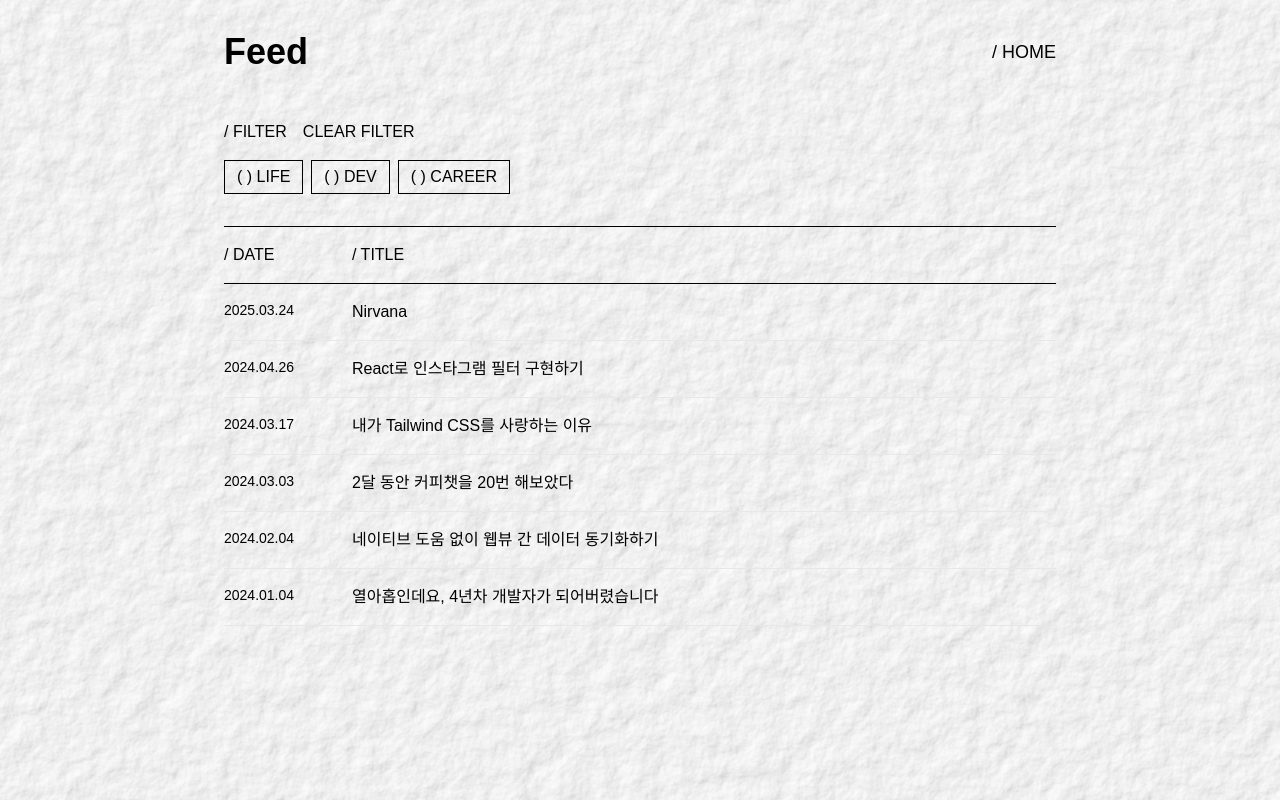
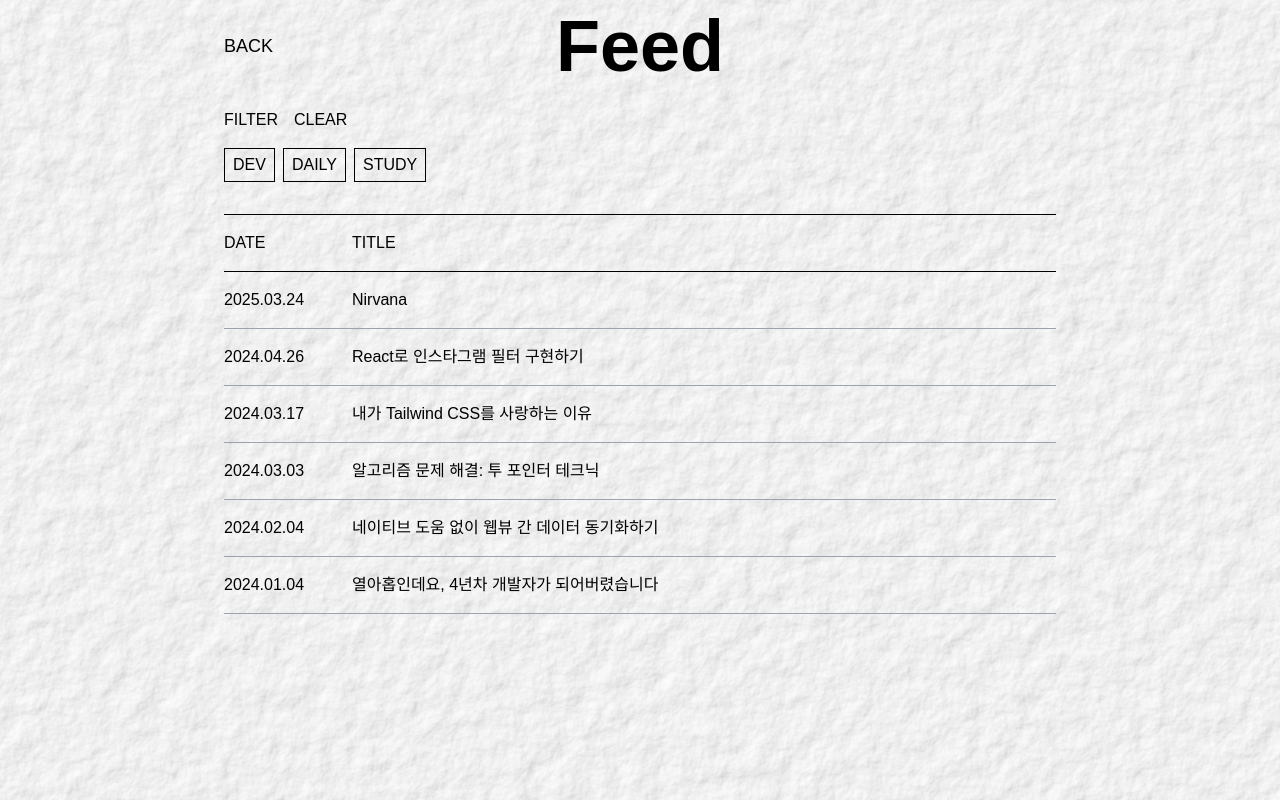
Before and after one commit to LESANF/lesacat-blog, a Next.js app: page /feed in a window 1280 px wide. Built offline with nearby package versions, Linux system fonts and the light colour scheme; a web font is replaced by a local one.

Commit message:
feat: feed 부분 배치 디자인 수정

```diff
--- a/src/app/feed/page.tsx
+++ b/src/app/feed/page.tsx
@@ -25,44 +25,53 @@ export default function Feed() {
       ? posts.filter((post) => activeCategories.includes(post.category))
       : posts;
 
+  const categoryNames = {
+    DEV: "DEV",
+    DAILY: "DAILY",
+    STUDY: "STUDY",
+  };
+
   return (
     <div className="min-h-screen">
-      <div className="max-w-4xl mx-auto p-8">
+      <div className="max-w-4xl mx-auto p-4 md:p-8">
         {/* Header */}
-        <div className="flex justify-between items-center mb-12">
-          <h1 className="text-4xl font-bold text-black">Feed</h1>
+        <div className="flex justify-between items-center mb-8 md:mb-12">
           <Link
             href="/"
             className="text-lg font-medium text-black hover:underline decoration-2 underline-offset-4"
           >
-            / HOME
+            BACK
           </Link>
+          <h1 className="text-5xl md:text-7xl font-black text-black absolute left-1/2 transform -translate-x-1/2">
+            Feed
+          </h1>
+          <div className="w-16"></div> {/* Spacer for center alignment */}
         </div>
 
         {/* Filters */}
-        <div className="mb-8 space-y-4">
-          <div className="flex flex-wrap gap-4 items-center">
-            <span className="text-black font-medium">/ FILTER</span>
+        <div className="mb-6 md:mb-8">
+          <div className="flex flex-col sm:flex-row gap-4 sm:items-center mb-4">
+            <span className="text-black font-medium">FILTER</span>
             <button
               onClick={clearFilters}
-              className="text-black hover:underline decoration-2 underline-offset-4"
+              className="text-black font-medium hover:underline decoration-2 underline-offset-4 self-start"
             >
-              CLEAR FILTER
+              CLEAR
             </button>
           </div>
 
-          <div className="flex flex-wrap gap-2">
-            {(["LIFE", "DEV", "CAREER"] as Category[]).map((category) => (
+          <div className="flex flex-wrap gap-2 justify-center sm:justify-start">
+            {(["DEV", "DAILY", "STUDY"] as Category[]).map((category) => (
               <button
                 key={category}
                 onClick={() => toggleCategory(category)}
-                className={`px-3 py-1 border border-black transition-colors ${
+                className={`px-2 py-1 border border-black transition-colors text-sm md:text-base ${
                   activeCategories.includes(category)
                     ? "bg-black text-white"
                     : "bg-transparent text-black hover:bg-gray-100"
                 }`}
               >
-                ( ) {category}
+                {categoryNames[category]}
               </button>
             ))}
           </div>
@@ -70,10 +79,10 @@ export default function Feed() {
 
         {/* Posts Table */}
         <div className="border-t border-black">
-          {/* Table Header */}
-          <div className="flex border-b border-black py-4">
-            <div className="w-32 text-black font-medium">/ DATE</div>
-            <div className="flex-1 text-black font-medium">/ TITLE</div>
+          {/* Table Header - Desktop */}
+          <div className="hidden md:flex border-b border-black py-4">
+            <div className="w-32 text-black font-medium">DATE</div>
+            <div className="flex-1 text-black font-medium">TITLE</div>
           </div>
 
           {/* Posts */}
@@ -81,10 +90,27 @@ export default function Feed() {
             <Link
               key={post.id}
               href={`/posts/${post.slug}`}
-              className="flex border-b border-gray-200 py-4 hover:bg-gray-100 transition-colors"
+              className="block border-b border-gray-400 py-3 md:py-4 hover:bg-black hover:bg-opacity-5 transition-colors"
             >
-              <div className="w-32 text-black text-sm">{post.date}</div>
-              <div className="flex-1 text-black">{post.title}</div>
+              {/* Mobile Layout */}
+              <div className="md:hidden space-y-2">
+                <div className="flex justify-between items-start gap-2">
+                  <h3 className="text-black font-medium text-sm leading-tight flex-1">
+                    {post.title}
+                  </h3>
+                  <span className="text-xs text-gray-600 whitespace-nowrap">
+                    {post.date}
+                  </span>
+                </div>
+              </div>
+
+              {/* Desktop Layout */}
+              <div className="hidden md:flex items-center">
+                <div className="w-32 text-black text-base font-medium">
+                  {post.date}
+                </div>
+                <div className="flex-1 text-black text-base">{post.title}</div>
+              </div>
             </Link>
           ))}
         </div>
--- a/src/data/posts.ts
+++ b/src/data/posts.ts
@@ -5,7 +5,7 @@ export const posts: BlogPost[] = [
     id: "1",
     title: "Nirvana",
     date: "2025.03.24",
-    category: "LIFE",
+    category: "DAILY",
     slug: "nirvana",
     content: `# Nirvana
 
@@ -17,7 +17,7 @@ export const posts: BlogPost[] = [
     id: "2",
     title: "React로 인스타그램 필터 구현하기",
     date: "2024.04.26",
-    category: "DEV",
+    category: "STUDY",
     slug: "react-instagram-filter",
     content: `# React로 인스타그램 필터 구현하기
 
@@ -27,7 +27,7 @@ Canvas API와 React를 활용해서 인스타그램 스타일의 이미지 필
     id: "3",
     title: "내가 Tailwind CSS를 사랑하는 이유",
     date: "2024.03.17",
-    category: "DEV",
+    category: "STUDY",
     slug: "why-i-love-tailwind-css",
     content: `# 내가 Tailwind CSS를 사랑하는 이유
 
@@ -35,13 +35,13 @@ Canvas API와 React를 활용해서 인스타그램 스타일의 이미지 필
   },
   {
     id: "4",
-    title: "2달 동안 커피챗을 20번 해보았다",
+    title: "알고리즘 문제 해결: 투 포인터 테크닉",
     date: "2024.03.03",
-    category: "CAREER",
-    slug: "coffee-chat-experience",
-    content: `# 2달 동안 커피챗을 20번 해보았다
+    category: "DEV",
+    slug: "two-pointer-technique",
+    content: `# 알고리즘 문제 해결: 투 포인터 테크닉
 
-네트워킹의 중요성과 커피챗을 통해 얻은 소중한 경험들을 공유합니다.`,
+효율적인 배열 탐색을 위한 투 포인터 알고리즘에 대해 알아봅시다.`,
   },
   {
     id: "5",
@@ -57,7 +57,7 @@ Canvas API와 React를 활용해서 인스타그램 스타일의 이미지 필
     id: "6",
     title: "열아홉인데요, 4년차 개발자가 되어버렸습니다",
     date: "2024.01.04",
-    category: "CAREER",
+    category: "DAILY",
     slug: "young-developer-story",
     content: `# 열아홉인데요, 4년차 개발자가 되어버렸습니다
 
--- a/src/types/blog.ts
+++ b/src/types/blog.ts
@@ -7,7 +7,7 @@ export interface BlogPost {
   slug: string;
 }
 
-export type Category = "LIFE" | "DEV" | "CAREER";
+export type Category = "DEV" | "DAILY" | "STUDY";
 
 export interface CategoryFilter {
   category: Category;
```
